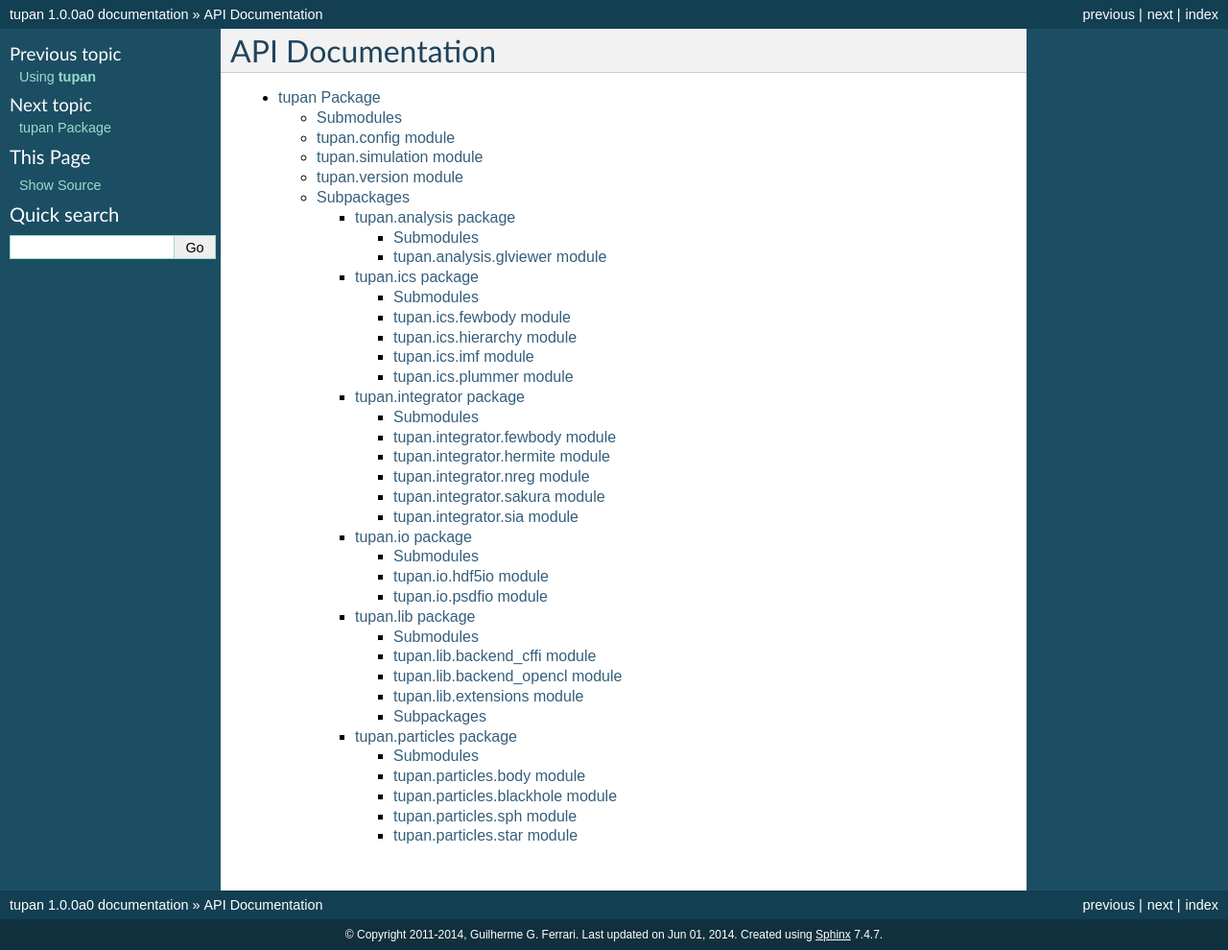
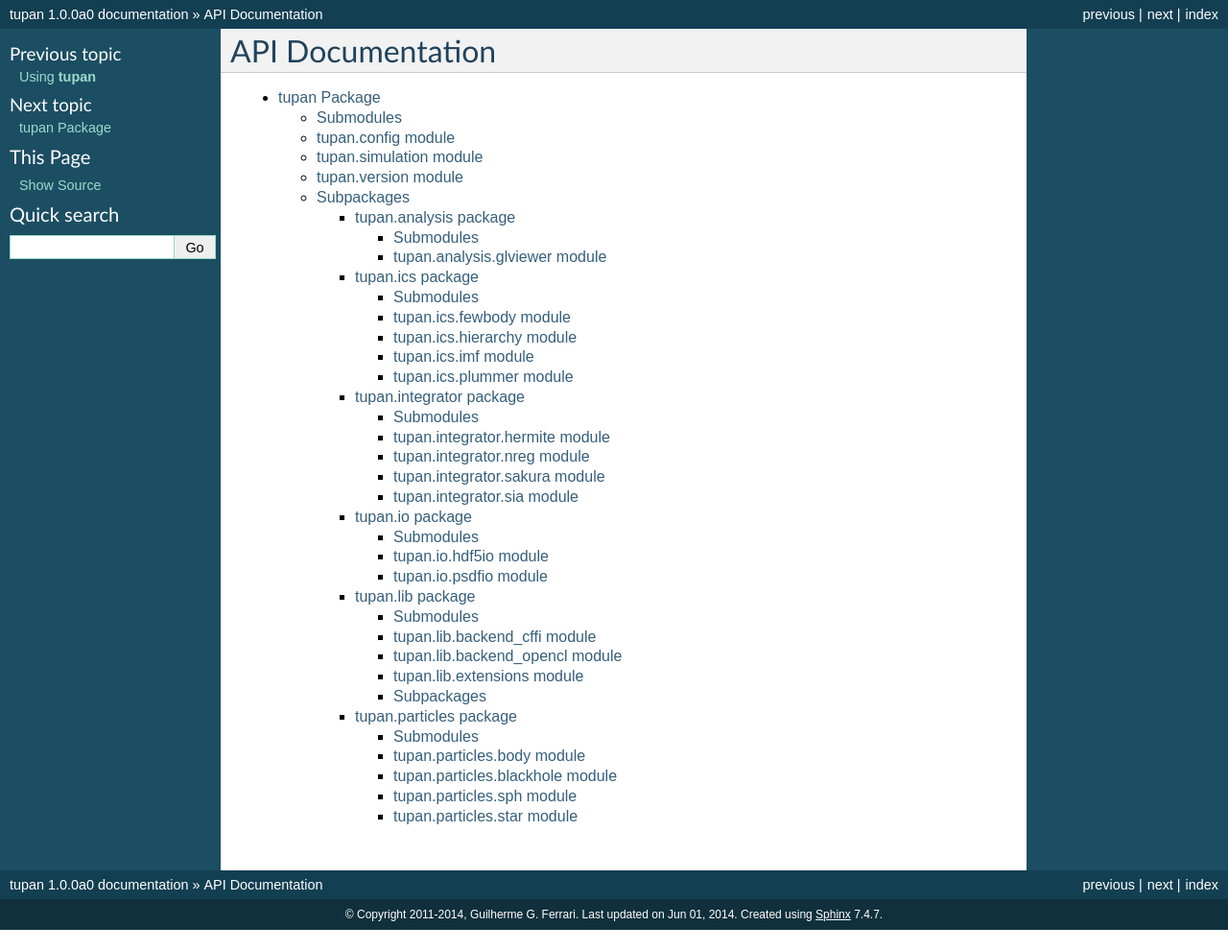
Before and after one commit to ggf84/tupan, a Sphinx documentation site: the page built from docs/source/api/index.rst, in a window 1280 px wide. Shown: the whole page at 96% size. Built offline with Sphinx 7.4.7, drawn with Linux system fonts in a browser that asks for light colours; formulas are drawn with MathJax 3; after the commit the page ends 969 px from its top, so only the background shows below that.

Commit message:
update docs.

```diff
--- a/docs/source/api/tupan.integrator.rst
+++ b/docs/source/api/tupan.integrator.rst
@@ -10,15 +10,6 @@
 
 Submodules
 ----------
-
-tupan.integrator.fewbody module
--------------------------------
-
-.. automodule:: tupan.integrator.fewbody
-    :members:
-    :undoc-members:
-    :inherited-members:
-    :show-inheritance:
 
 tupan.integrator.hermite module
 -------------------------------
```
